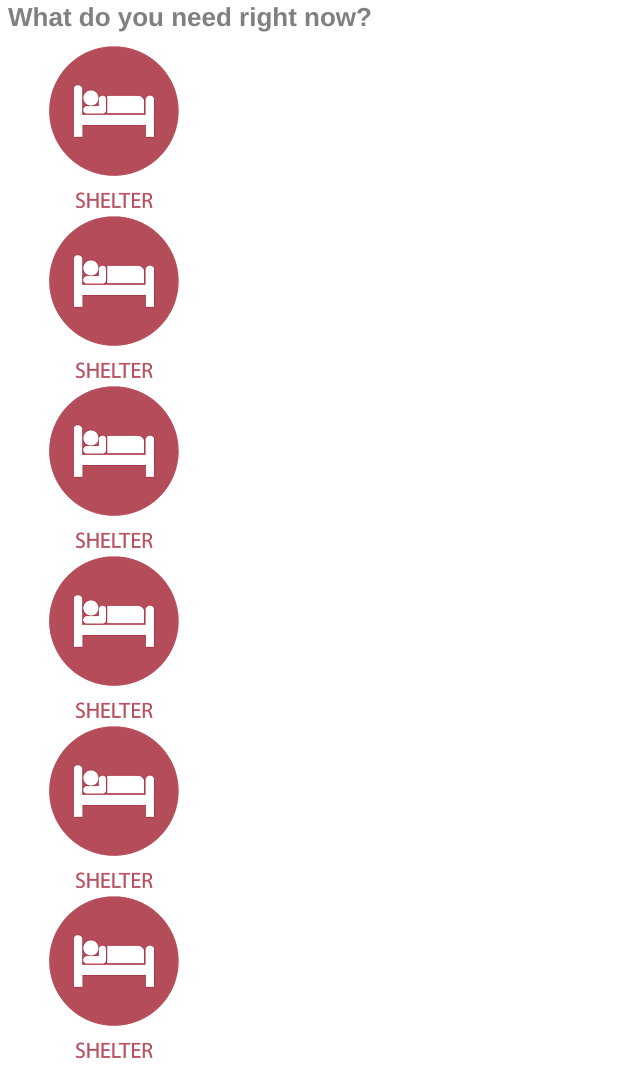
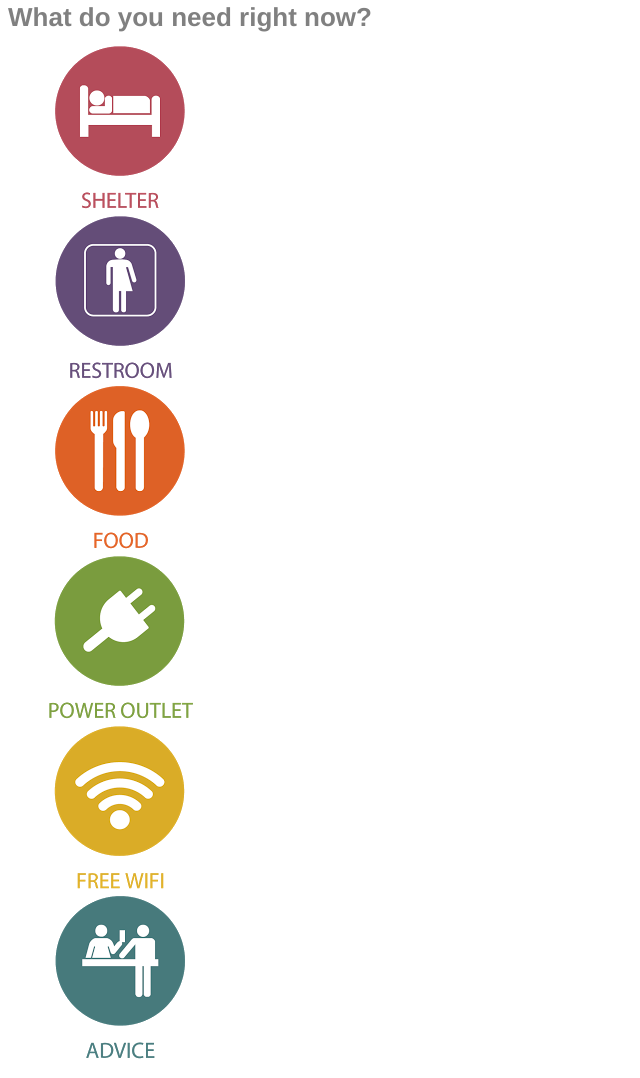
Before and after one commit to TrueColorsFund/FortytoNone, a plain HTML site: page index.html in a window 1280 px wide. Shown: the whole page, without its empty margins (0-640 px from the left). Drawn offline with Linux system fonts and the light colour scheme.

Commit message:
Positioning icons

```diff
--- a/css/styles.css
+++ b/css/styles.css
@@ -14,30 +14,30 @@ ul#nav li {
 .icon {
   text-indent: -9999px;
   background: url(../img/sprite.png) no-repeat 0 0;
-  width: 132px;
+  width: 146px;
   height: 170px;
 }
 
 .icon.shelter {
-  background-position: -220px -228px;
+  background-position: -214px -228px;
 }
 
 .icon.restroom {
-  background-position: -220px -228px;
+  background-position: -376px -228px;
 }
 
 .icon.food {
-  background-position: -220px -228px;
+  background-position: -214px -40px;
 }
 
 .icon.power {
-  background-position: -220px -228px;
+  background-position: -32px -228px;
 }
 
 .icon.wifi {
-  background-position: -220px -228px;
+  background-position: -32px -40px;
 }
 
 .icon.advice {
-  background-position: -220px -228px;
+  background-position: -376px -40px;
 }
```
